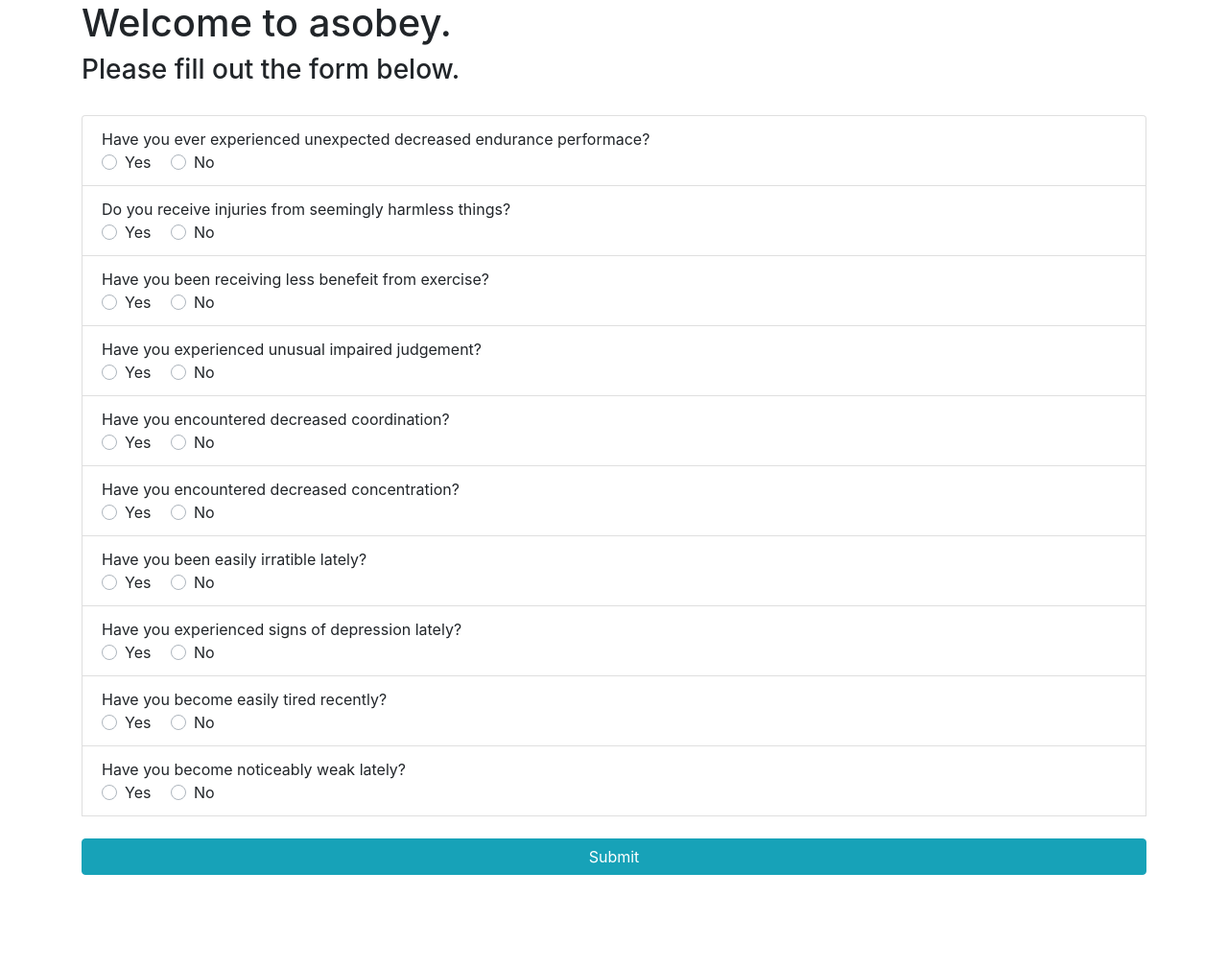
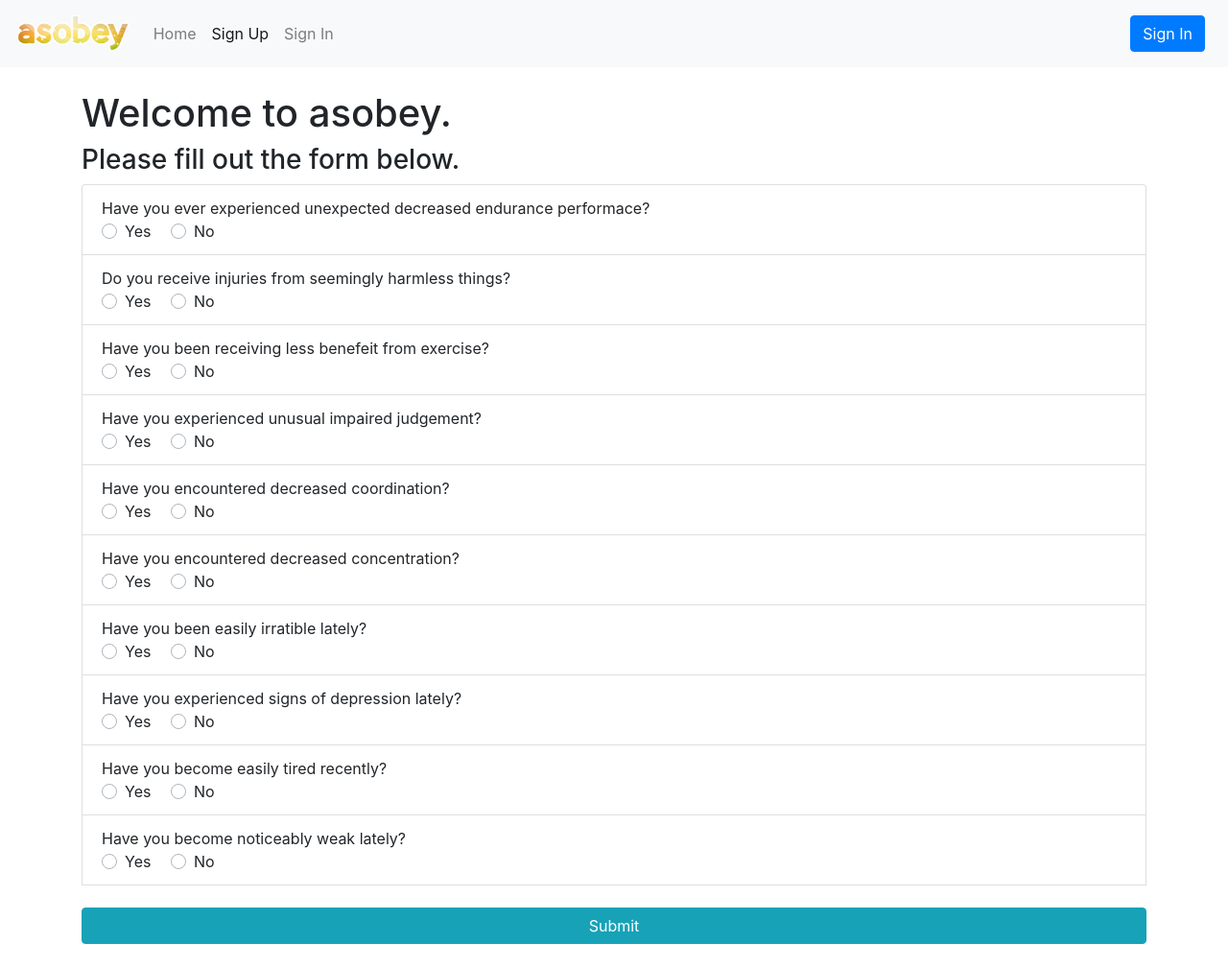
Before and after one commit to reticivis-net/pickhacks2019, a PHP site: page /portal/index.php in a window 1280 px wide. Shown: the whole page at 96% size. Before the commit the page ends 912 px from the top, so only its background shows below. Run offline with PHP 8.4, Linux system fonts and the light colour scheme; some libraries are stand-ins or nearby versions.

Commit message:
Update index.php

```diff
--- a/portal/index.php
+++ b/portal/index.php
@@ -46,7 +46,6 @@
         echo '<meta http-equiv="Refresh" CONTENT="0; URL=/results">';
 
     }
-include '../header.php';
 ?>
 <html lang="en">
 
@@ -64,10 +63,39 @@
     <script defer src="https://use.fontawesome.com/releases/v5.0.13/js/fontawesome.js" integrity="sha384-6OIrr52G08NpOFSZdxxz1xdNSndlD4vdcf/q2myIUVO0VsqaGHJsB0RaBE01VTOY" crossorigin="anonymous"></script>
     <link rel="stylesheet" type="text/css" href="../stylesheet.css">
     <link rel="stylesheet" type="text/css" href="../style.css">
+    <?php include '../header.php';?>
 </head>
 
 <body>
+<nav class="navbar navbar-expand-sm bg-light navbar-light">
+        <!-- Brand/logo -->
+        <a class="navbar-brand" href="/">
+            <img src="/data/cropped.png" alt="logo" style="height:40px;">
+        </a>
 
+        <!-- Links -->
+        <div class="navbar-collapse collapse w-100 order-1 order-md-0 dual-collapse2">
+            <ul class="navbar-nav mr-auto">
+                <li class="nav-item">
+                    <a class="nav-link" href="/">Home</a>
+                </li>
+                <li class="nav-item active">
+                    <a class="nav-link" href="#">Sign Up</a>
+                </li>
+                <li class="nav-item">
+                    <a class="nav-link" href="/sign-in">Sign In</a>
+                </li>
+            </ul>
+        </div>
+        <div class="navbar-collapse collapse w-100 order-3 dual-collapse2">
+            <ul class="navbar-nav ml-auto">
+                <li class="nav-item">
+                    <a class="nav-link" href="/sign-in"><button type="button" class="btn btn-primary">Sign In</button></a>
+                </li>
+            </ul>
+        </div>
+    </nav>
+    <br>
 <form method="POST" id="questionnaire" onsubmit="load()">
     <!--
     <form method="POST" id="questionnaire" onsubmit="load()">
@@ -246,7 +274,7 @@
             <br>
             <button name ='finished' type="submit" form="questionnaire" value="Submit" class="btn btn-info" id="button">
                 Submit
-            </button>
+            </button><br>
         </ul>
 </form>
     </div>
```
